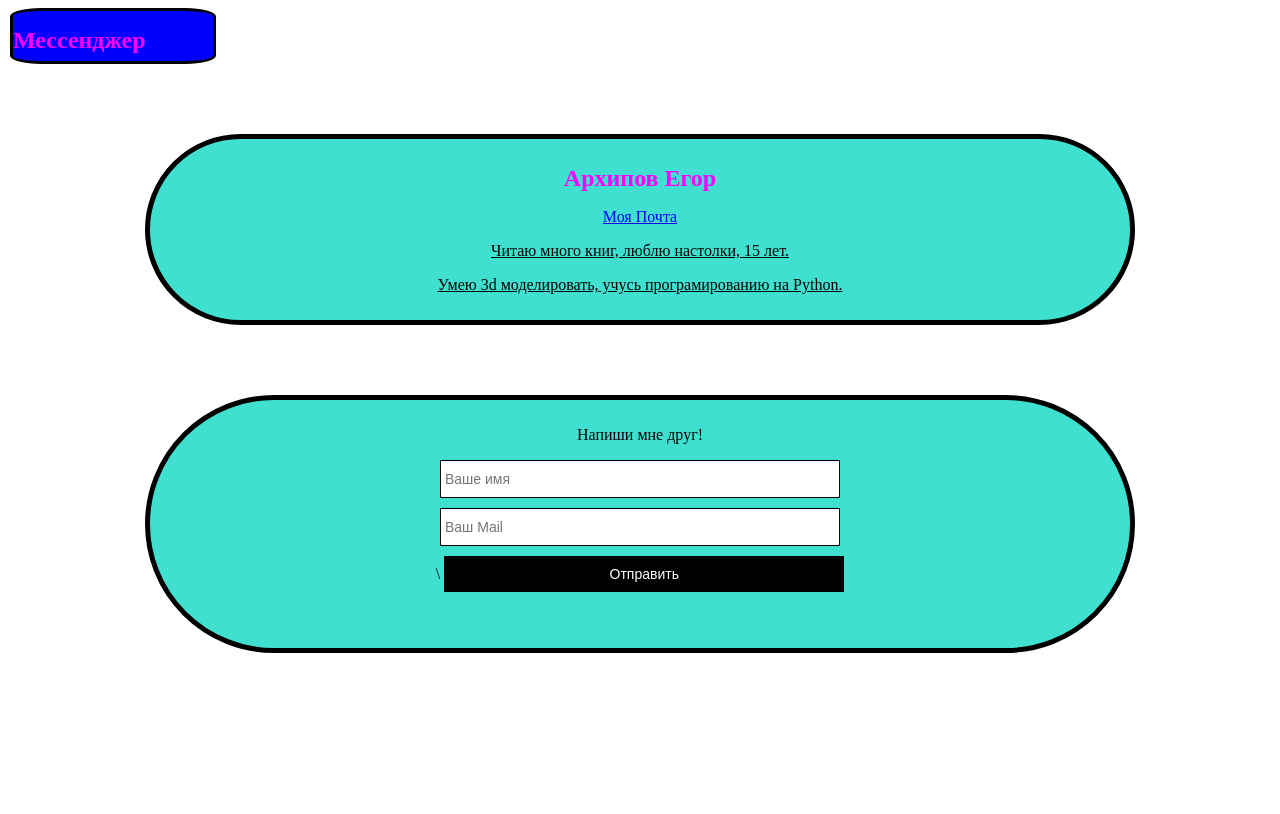
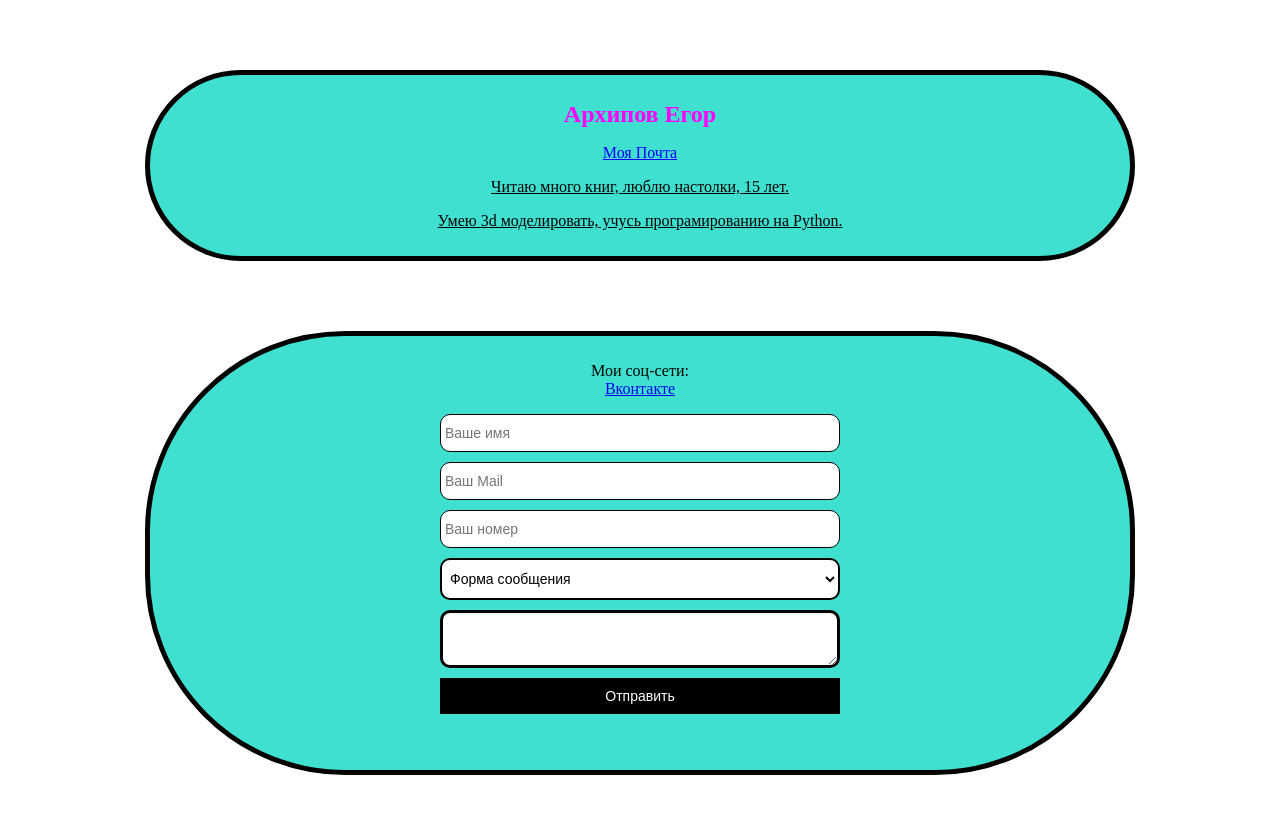
Before and after one commit to Maurdihen/lms-2, a plain HTML site: page index.html in a window 1280 px wide. Drawn offline with Linux system fonts and the light colour scheme.

Commit message:
Сайт

```diff
--- a/index.html
+++ b/index.html
@@ -5,9 +5,6 @@
 		<title>Я</title>
 	</head>
 	<body>
-		<div class="ikonka">
-			<h1>Мессенджер</h1>
-		</div>
 		<div class="header container">
 			<h1 class="h1">Архипов Егор</h1>
 			<a class="mail" href='mailto:arhipov_0406@mail.ru'>Моя Почта</a>
@@ -15,10 +12,18 @@
 			<p class="text">Умею 3d моделировать, учусь програмированию на Python.</p>
 		</div>
 		<div class="feadback container">
-			<p>Напиши мне друг!</p>
+			<p>Мои соц-сети:<br><a href="https://vk.com/earkhipov0">Вконтакте</a></p>
 			<form class="form">
 				<input class="form__input" placeholder="Ваше имя" type="text"/>
-				<input class="form__input" placeholder="Ваш Mail" type="email"/>\
+				<input class="form__input" placeholder="Ваш Mail" type="email"/>
+				<input class="form__input" placeholder="Ваш номер" type="number"/>
+				<select class="select">
+					<option selected disabled>Форма сообщения</option>
+					<option>Обратная связь</option>
+					<option>Позвони мне</option>
+					<option>Поддержка</option>
+				</select>
+				<textarea class="window"></textarea>
 				<button class="form__button">Отправить</button>
 			</form>
 		</div>
--- a/style.css
+++ b/style.css
@@ -24,17 +24,6 @@
 	color: #FF0000;
 	text-decoration: none;
 }
-.ikonka{
-	width: 200px;
-	font-size: 12px;
-	background-color: #0000FF;
-	color: #FF00FF;
-	margin-top: 5px;
-	margin-left: 2px;
-	border: 3px solid #000;
-	border-radius: 15%;
-	height: 50px;
-}
 .feadback{
 	width: 960;
 	color: #000;
@@ -59,6 +48,7 @@
 	margin: auto;
 	display: block;
 	margin-bottom: 10px;
+	border-radius: 10px;
 
 }
 .form__button{
@@ -69,3 +59,25 @@
 	color: white;
 	padding: 10px;
 }
+.window{
+	width: 400px;
+	background: white;
+	border: 3px solid;
+	font-size: 14px;
+	padding: 10px 4px;
+	margin: auto;
+	display: block;
+	margin-bottom: 10px;
+	border-radius: 10px;
+}
+.select{
+	width: 400px;
+	background: white;
+	border: 2px solid;
+	font-size: 14px;
+	padding: 10px 4px;
+	margin: auto;
+	display: block;
+	margin-bottom: 10px;
+	border-radius: 10px;
+}
```
Also changed, not shown: ad7b76cd99dca945776eda01f910de98.jpg (added), bg.jpg (added).
